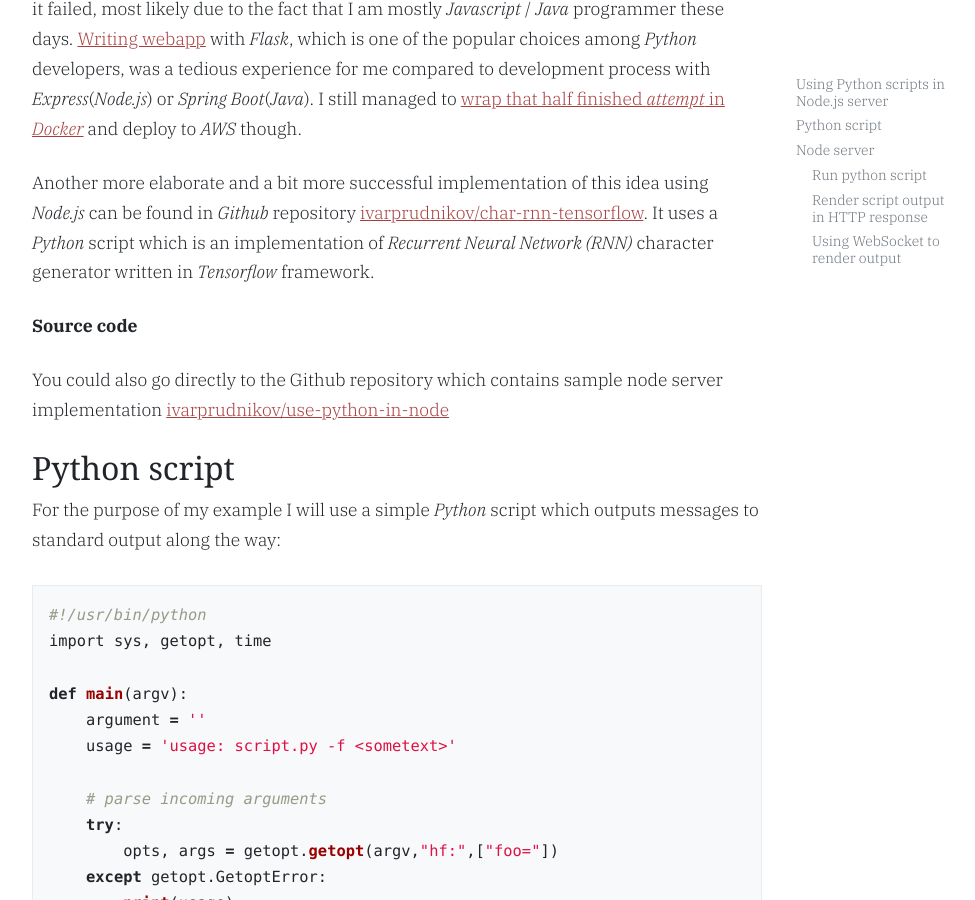
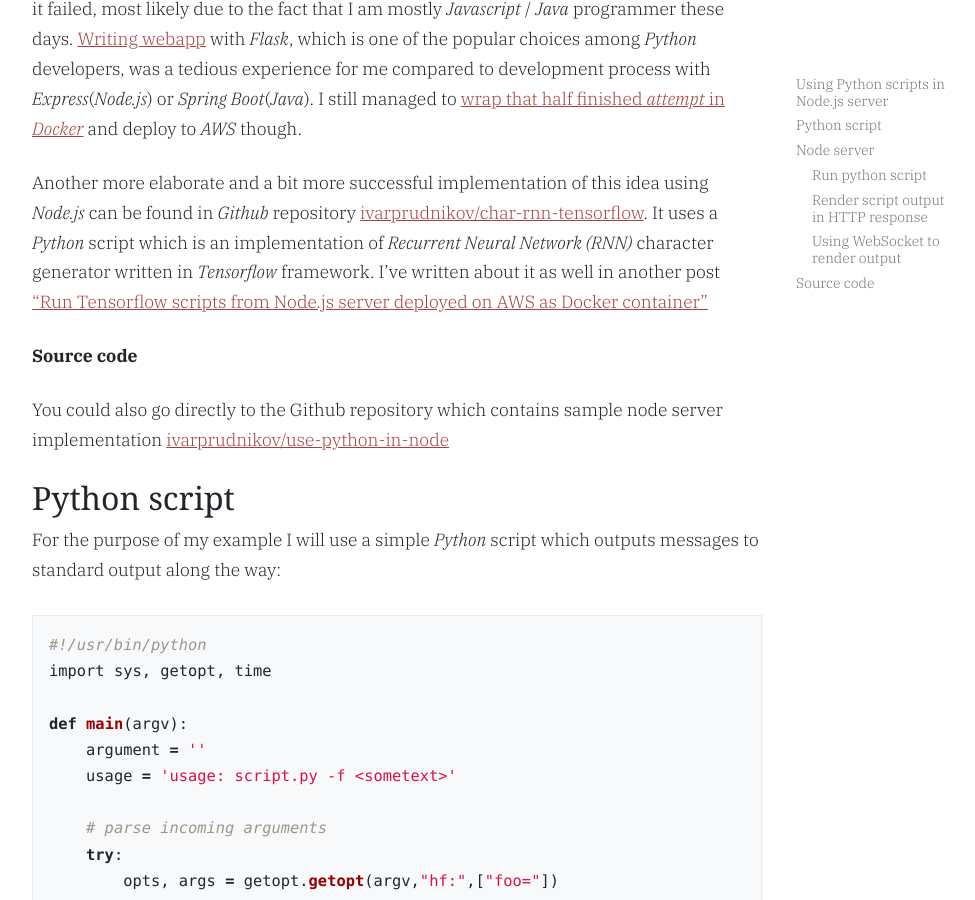
Before and after one commit to ivarprudnikov/ivarprudnikov.com, a Jekyll site: the page built from _posts/2018-11-11-nodejs-server-running-python-scripts.md, in a window 1280 px wide and 900 px high, scrolled down 855 px. Shown: the whole window, without its empty margins (243-1218 px from the left). Built offline with Jekyll 4.4.1, drawn with Linux system fonts in a browser that asks for light colours; some of the changed text lies outside the part shown.

Commit message:
add link to another post and show 'source code' in TOC

```diff
--- a/_posts/2018-11-11-nodejs-server-running-python-scripts.md
+++ b/_posts/2018-11-11-nodejs-server-running-python-scripts.md
@@ -10,7 +10,7 @@
 
 There was [an attempt](https://github.com/ivarprudnikov/facial-keypoints) to use _Python_ alone for both the server and scripting, unfortunately it failed, most likely due to the fact that I am mostly _Javascript_ / _Java_ programmer these days. [Writing webapp](https://github.com/ivarprudnikov/facial-keypoints/tree/master/app) with _Flask_, which is one of the popular choices among _Python_ developers, was a tedious experience for me compared to development process with _Express_(_Node.js_) or _Spring Boot_(_Java_). I still managed to [wrap that half finished _attempt_ in _Docker_](https://github.com/ivarprudnikov/facial-keypoints/blob/master/Dockerfile) and deploy to _AWS_ though.
 
-Another more elaborate and a bit more successful implementation of this idea using _Node.js_ can be found in _Github_ repository [ivarprudnikov/char-rnn-tensorflow](https://github.com/ivarprudnikov/char-rnn-tensorflow). It uses a _Python_ script which is an implementation of _Recurrent Neural Network (RNN)_ character generator written in _Tensorflow_ framework.
+Another more elaborate and a bit more successful implementation of this idea using _Node.js_ can be found in _Github_ repository [ivarprudnikov/char-rnn-tensorflow](https://github.com/ivarprudnikov/char-rnn-tensorflow). It uses a _Python_ script which is an implementation of _Recurrent Neural Network (RNN)_ character generator written in _Tensorflow_ framework. I've written about it as well in another post ["Run Tensorflow scripts from Node.js server deployed on AWS as Docker container"]({{ site.baseurl }}{% post_url 2018-12-20-run-tensorflow-scripts-nodejs-server-deployed-aws-docker-container %})
 
 **Source code**
 
@@ -320,6 +320,6 @@
 
 Above will start a server and will render simple _HTML_ which will be able to deal with _WebSocket_.
 
-------------------------
+## Source code
 
-**The source files for this example are available in my repo** [ivarprudnikov/use-python-in-node](https://github.com/ivarprudnikov/use-python-in-node)
+**The source files for this example are available in Github repository** [ivarprudnikov/use-python-in-node](https://github.com/ivarprudnikov/use-python-in-node)
```
